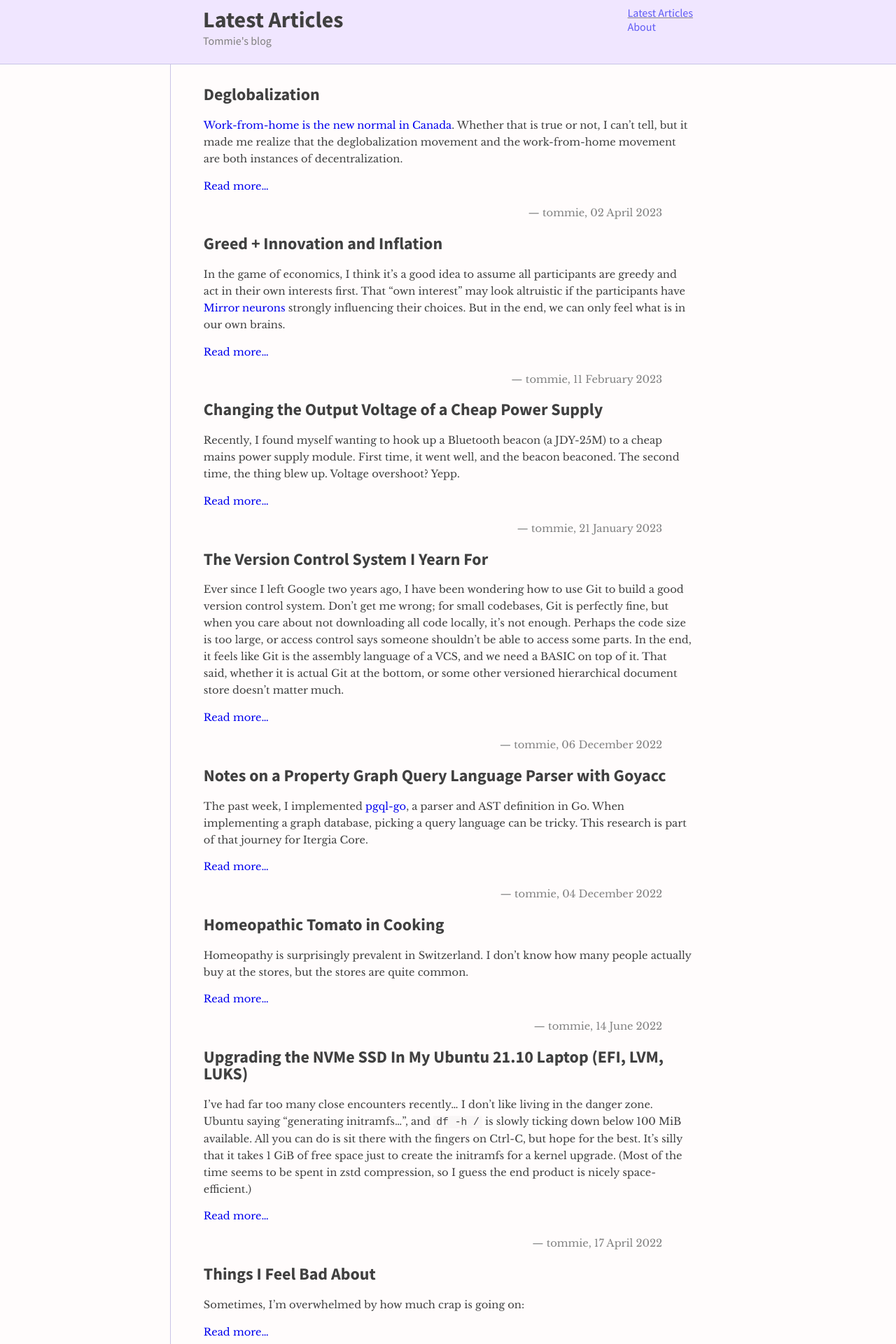
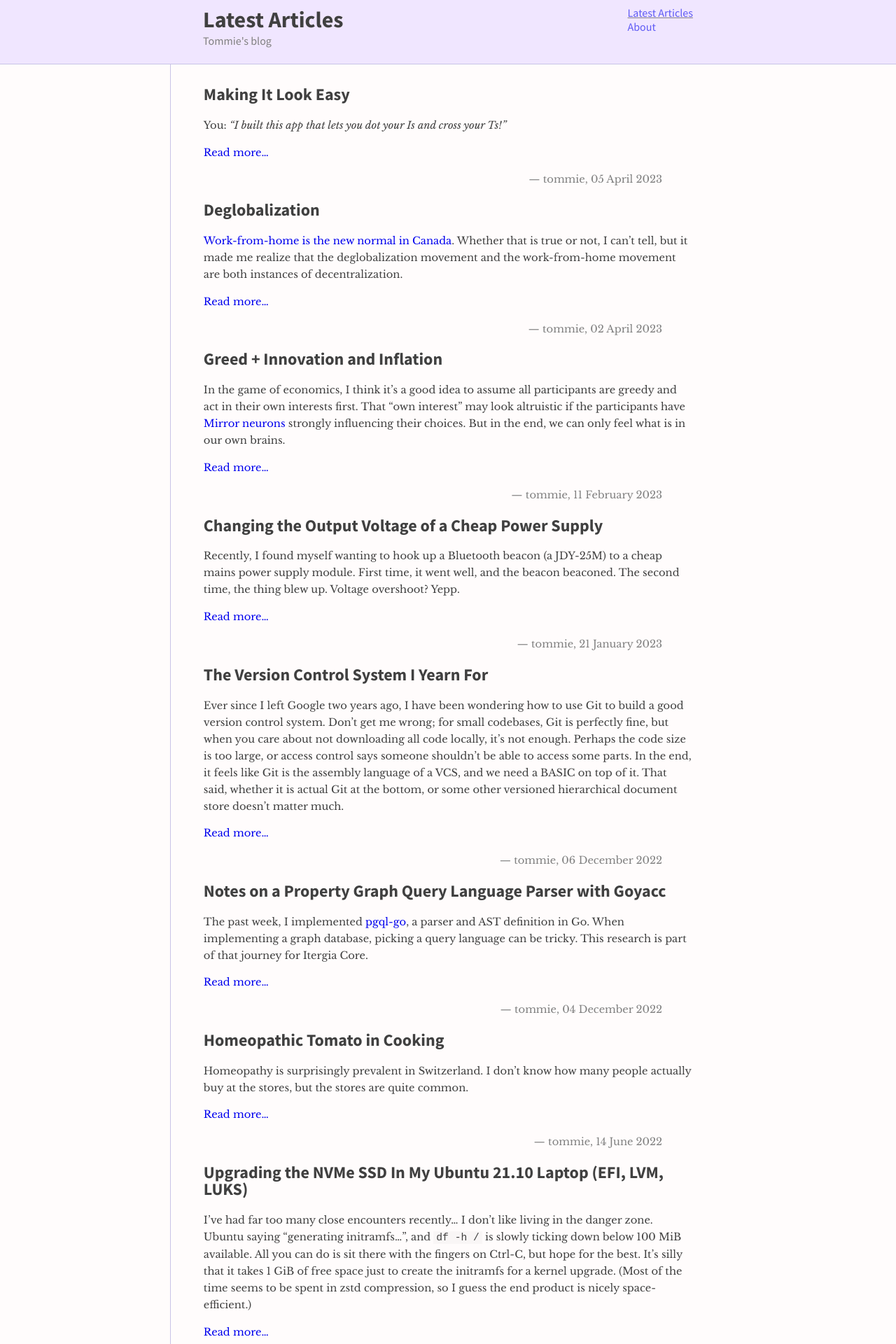
Before and after one commit to tommie/tommie.github.io, a Jekyll site: the page built from index.md, in a window 1280 px wide. Shown: the top 1920 px of the page at 70% size. Built offline with Jekyll 4.4.1, drawn with Linux system fonts in a browser that asks for light colours; some of the changed lines change nothing that is shown.

Commit message:
Adds 2023-04-05-making-it-look-easy.md.

```diff
--- /dev/null
+++ b/_posts/2023-04-05-making-it-look-easy.md
@@ -0,0 +1,133 @@
+---
+title: Making It Look Easy
+categories: [software development]
+---
+
+You: *"I built this app that lets you dot your Is and cross your Ts!"*
+
+Friend: *"Yeah, well that's easy. I had that idea ten years ago. I even built a prototype."*
+
+Why are ideas considered cheap?
+How do I explain it took substantial effort to make it?
+
+## It Begins
+
+![Bell Curve](/assets/bell-curve.svg){:.center}
+
+I'll assert that engineering a project has a complexity-time curve that looks like a bell shape.
+This post is about software, but I think buildings are the same.
+You start out with a simple idea.
+
+**I need to cross some Ts!**
+
+This is [O(1)](https://en.wikipedia.org/wiki/Big_O_notation): the project is based on, and described by, a constant number of ideas.
+Probably just one, really.
+The idea is more of a notion of an emotion of a situation, and a will to do something about it.
+Your brain is probably already skipping ahead to the next phase as you read this, but really, the essence of a product is just a tiny seed.
+Perhaps a conversation where you both stopped, stared at each other and said **are you thinking the same thing?**
+
+Now it's time to brainstorm features:
+
+* a canvas to draw on,
+* a pen and an eraser,
+* storing and retrieving,
+* permissions to read others' crossed Ts,
+* backups,
+* monitoring,
+* graphical design,
+* and so on.
+
+You take this to a friend, or potential customer.
+You explain your idea and how it has a list of features.
+Your friend asks you to speak slower, because you're all over the place with things you could add.
+Not to speak of the possibilities if *everyone* could dot their Is with this app.
+Your feature list is O(*n*): you have an unbounded list of features, but they are all explained one-by-one.
+
+You start writing, code or a specification.
+With machine learning, perhaps it'll soon be the same thing.
+The app should be purple, and the pen should be 3px wide.
+Easy enough.
+
+A few days in, you realize that the graphical design dictates how easy it is to find the eraser.
+And the button for loading should perhaps look different if it's a crossed-T shared by someone else.
+The canvas... Well, it's affected by the graphical design, the pen, the eraser, and the storage layer.
+If my customers want to share this over Bookface, maybe I should just store all the data with their cloud service?
+In the third phase, your beautiful one-liner idea just became O(*n²*), because interactions between features suddenly matter.
+
+You have a matrix, the complexity exploded in your head, and you just hope you don't ever have to explain this to someone.
+If you are really unlucky, it became O(*n²t*), because *when* something happens in a sequence also matters.
+(Let's not go so far as having to backtrack...)
+
+## Reaching the Summit
+
+By some miracle, you work out the kinks.
+The unknowns suddenly become knowns, and clear as glass.
+The forest was there all along, and it's actually glorious, now that the trees are in full bloom, so you can't see them anymore.
+You are happy.
+You are poor, because you haven't sold the app yet.
+But you are happy.
+
+And so starts the next phase, wondering how to actually explain this to your potential leads...
+How do you make this quadratic complexity implementation look intuitive?
+
+Well, if we simplify the relationship between the canvas and the pen to first explain the awesome canvas, and then explain the cute pen, that might do it?
+The list grows, but at least the weird relationships between features can be buried in the documentation.
+You don't have to write about that in your benefits list.
+Keeping it simple, stupid.
+
+After days of deliberation, you end up with
+
+* Your Is: like you've never experienced them before.
+* Your neighbor envies your crossed Ts, but doesn't dare touch them!
+* Easy with the pen and canvas from *AwesomeIT*!
+* Share with friends---and your neighbor!
+* Buy your crossed-T-shirt here to support the project!
+
+That's clearly enough for the front page.
+The actual data sheet and user manual might need some more nuance, but the benefits list is the first thing customers will see, and it's brilliant now.
+After all, making something difficult look simple sells well.
+Speaking of which, YouTube is full of people doing tedious things, throwing away 95% of the raw footage and making it look so easy.
+In this first phase after implementation, your complexity is once again down to O(*n*).
+You still know all the complexity, but you must: Never. Tell. Anyone.
+
+And, finally, we go full circle with your friend:
+
+You: *"Hey, my neighbors tried my app to cross Ts, and now I'm pretty jealous of their Ts. So it works!"*
+
+Friend: *"What was it you're building again?"*
+
+You: *"The T-crossing and I-dotting app. You remember?"*
+
+Friend: *"A yes, right. The T-crosser..."*
+
+----
+
+At this point, you realize that the elevator pitch can't be a five bullet list.
+You realize you need some sort of slogan.
+Something you can mention in passing to pique a curiosity, or casually add to your mail footer.
+It needs to be catchy, desirable, unique and memorable.
+It needs to feel like someone whispered magic words, and *anyone* who hears it must understand the awesomeness.
+It needs to be more of a feeling than a product.
+
+In some thread about an intelligent subject, you reply:
+
+>> ... It's crazy that we keep calling it T-crossing.
+>
+> I agree with what you're saying, but OP referred to it as
+> "T-crossing," so I used the same phrase to avoid confusion.
+>
+> BTW, I built an app for this: Dotting Is vs Crossing Ts -- The Eternal Battle
+
+Just as your friend summarized it in your last encounter, you realize that a single phrase is where everything starts.
+It's how you attract attention, which you need before anyone will even listen to benefits.
+You can say something beautiful, something crazy, something stupid, something smart.
+What you say doesn't matter as long as it creates emotions.
+An emotion, that's where we want to go.
+We want to give the other person an idea, and a desire to explore that idea.
+
+> Dotting Is vs Crossing Ts -- The Eternal Battle
+
+And there we have it, the tail end of the bell curve.
+The O(1) complexity.
+The idea, distilled from a feature matrix back to simplicity.
+*You* still know all the complexity, but you must never tell anyone.
--- a/style/base.css
+++ b/style/base.css
@@ -111,6 +111,12 @@ p > img.small {
     margin: 0 auto;
     max-width: 50%;
     max-height: 30ex;
+}
+
+img.center {
+    display: block;
+    margin-left: auto;
+    margin-right: auto;
 }
 
 :not(.highlight) > code {
```
Also changed, not shown: assets/bell-curve.svg (added).
